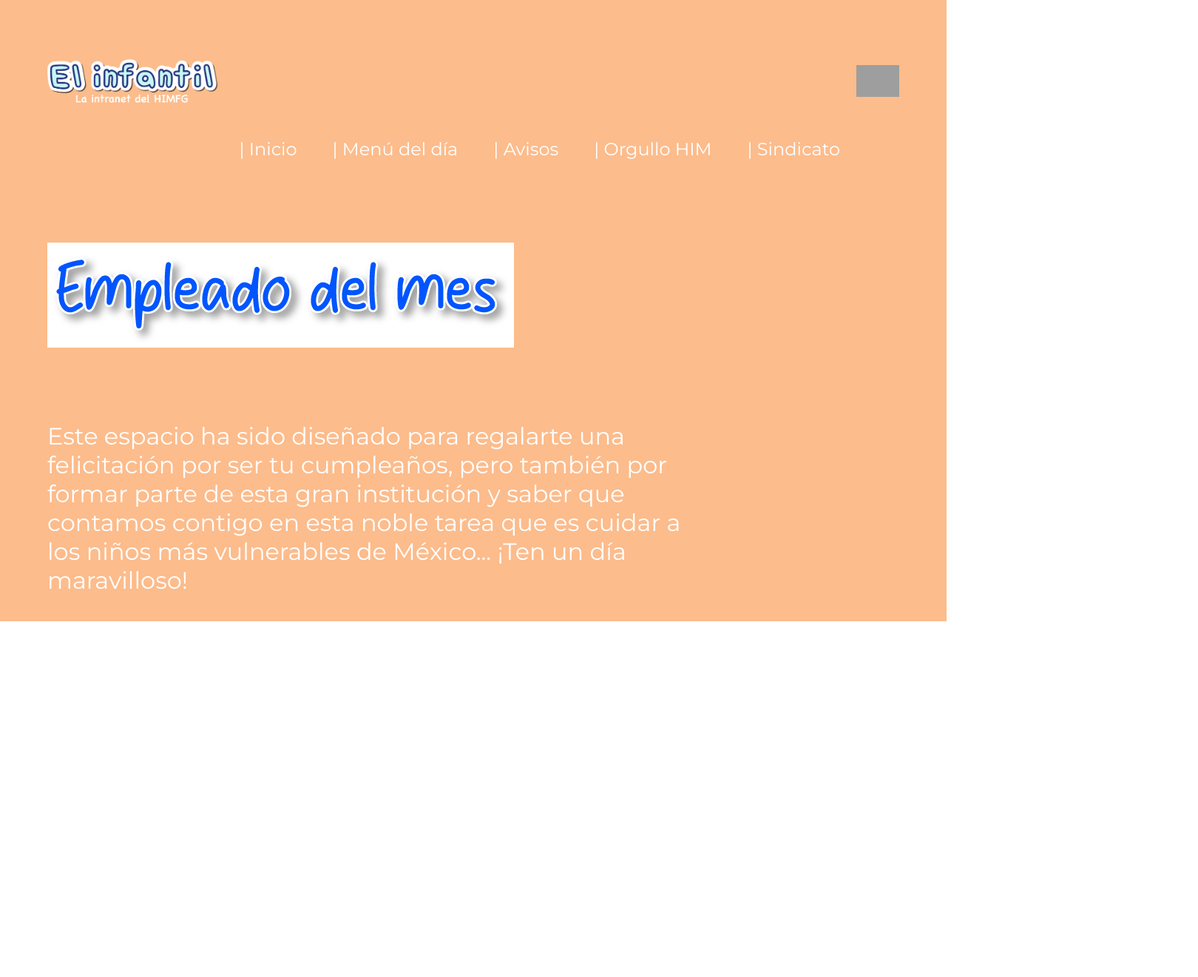
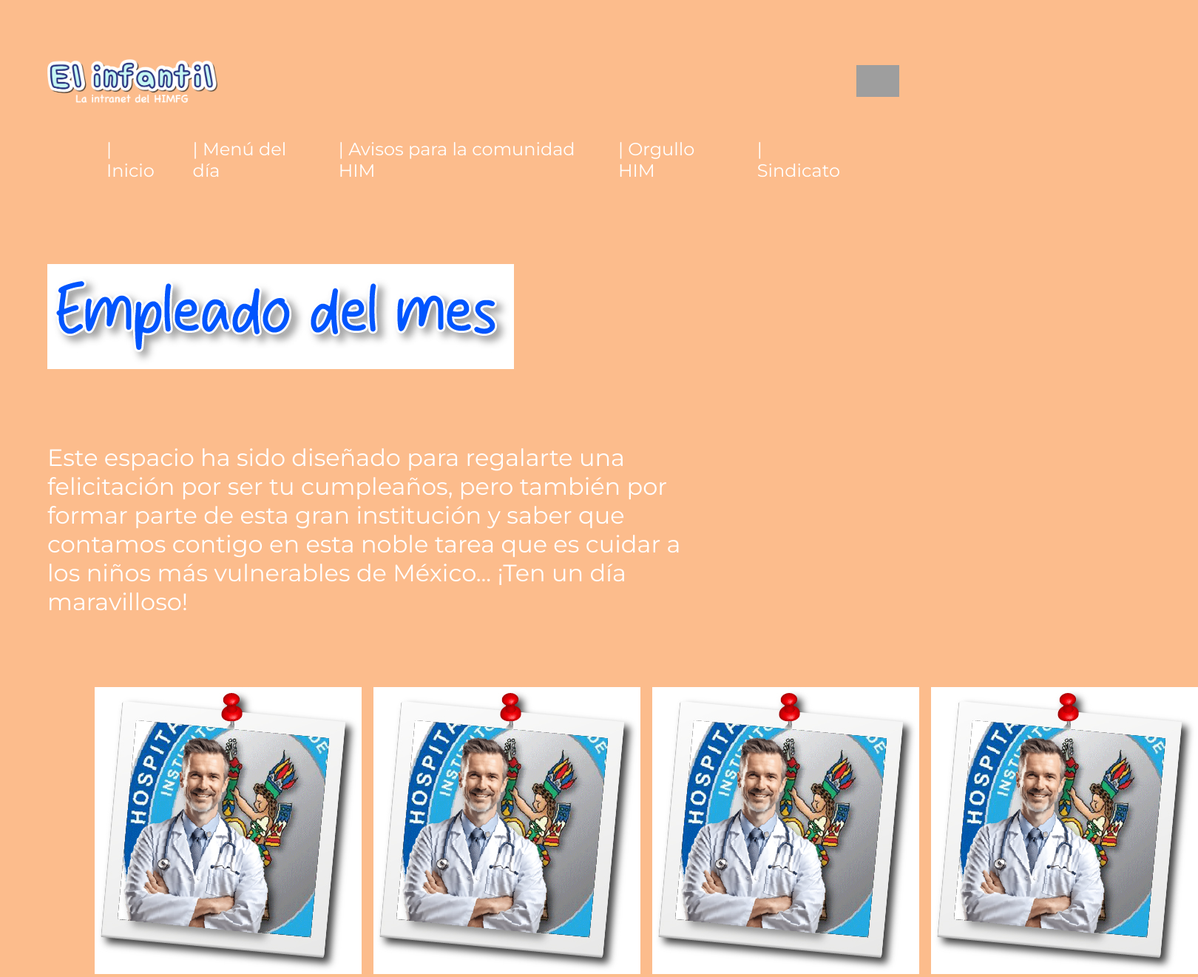
Before and after one commit to ricardoggz/intranet, a plain HTML site: page orgullo-him.html in a window 1280 px wide. Shown: the whole page at 74% size, 1620 px wide, since content can reach past the window. Before the commit the page ends 900 px from the top, so only its background shows below. Drawn offline with Linux system fonts and the light colour scheme; grey boxes are pictures that could not be loaded.

Commit message:
se hacen cambios en orgullo him

```diff
--- a/orgullo-him.css
+++ b/orgullo-him.css
@@ -6,6 +6,9 @@
     padding: 0;
 }
 body{
+    background: #fcbc8c;
+    background-position: bottom;
+    background-size: cover;
     font-family: "Montserrat", sans-serif;
     font-optical-sizing: auto;
     font-style: normal;
@@ -27,10 +30,6 @@ header nav{
     width:20%;
 }
 .calendarWrapper{
-    background: #fcbc8c;
-    background-position: bottom;
-    background-size: cover;
-    height:105vh;
     padding:3rem 0;
 }
 .calendar , #nextMonthBtn{
@@ -169,6 +168,18 @@ p{
     color:#fff;
     text-decoration: none;
 }
+.fotos{
+    display:grid;
+    grid-template-columns: repeat(4, 1fr);
+    gap:1rem;
+    width:80%;
+    margin: 0 auto;
+}
+.fotos figure{
+    display:flex;
+    justify-content: center;
+    width:100%;
+}
 @media (min-width:240px) and (max-width:900px){
     .header nav{
         flex-direction: column;
@@ -181,4 +192,7 @@ p{
     .calendar{
         width:90%;
     }
+    .fotos{
+        grid-template-columns: 1fr;
+    }
 }
--- a/orgullo-him.html
+++ b/orgullo-him.html
@@ -22,11 +22,17 @@
         </header>
         <nav class="menuOptions">
             <ul>
-                <li>| Inicio</li>
+                <li><a
+                    href="./index.html"
+                    target="_blank"
+                >
+                | Inicio
+                </a>
+                </li>
                 <li id="openMenuModal">
                     | Menú del día
                 </li>
-                <li>| Avisos</li>
+                <li>| Avisos para la comunidad HIM</li>
                 <li>
                     <a
                         href="./orgullo-him.html"
@@ -54,6 +60,20 @@
             y saber que contamos contigo en esta noble tarea que es cuidar a los niños
             más vulnerables de México... ¡Ten un día maravilloso!
         </p>
+        <div class="fotos">
+                <figure>
+                    <img src="./foto-ejemplo.jpg" />
+                </figure>
+                <figure>
+                    <img src="./foto-ejemplo.jpg" />
+                </figure>
+                <figure>
+                    <img src="./foto-ejemplo.jpg" />
+                </figure>
+                <figure>
+                    <img src="./foto-ejemplo.jpg" />
+                </figure>
+        </div>
         <div id="menuModal" class="modal">
             <div class="modal-content">
                 <span class="close">&times;</span>
```
Also changed, not shown: index.html (+1 -1 lines), foto-ejemplo.jpg (added).
